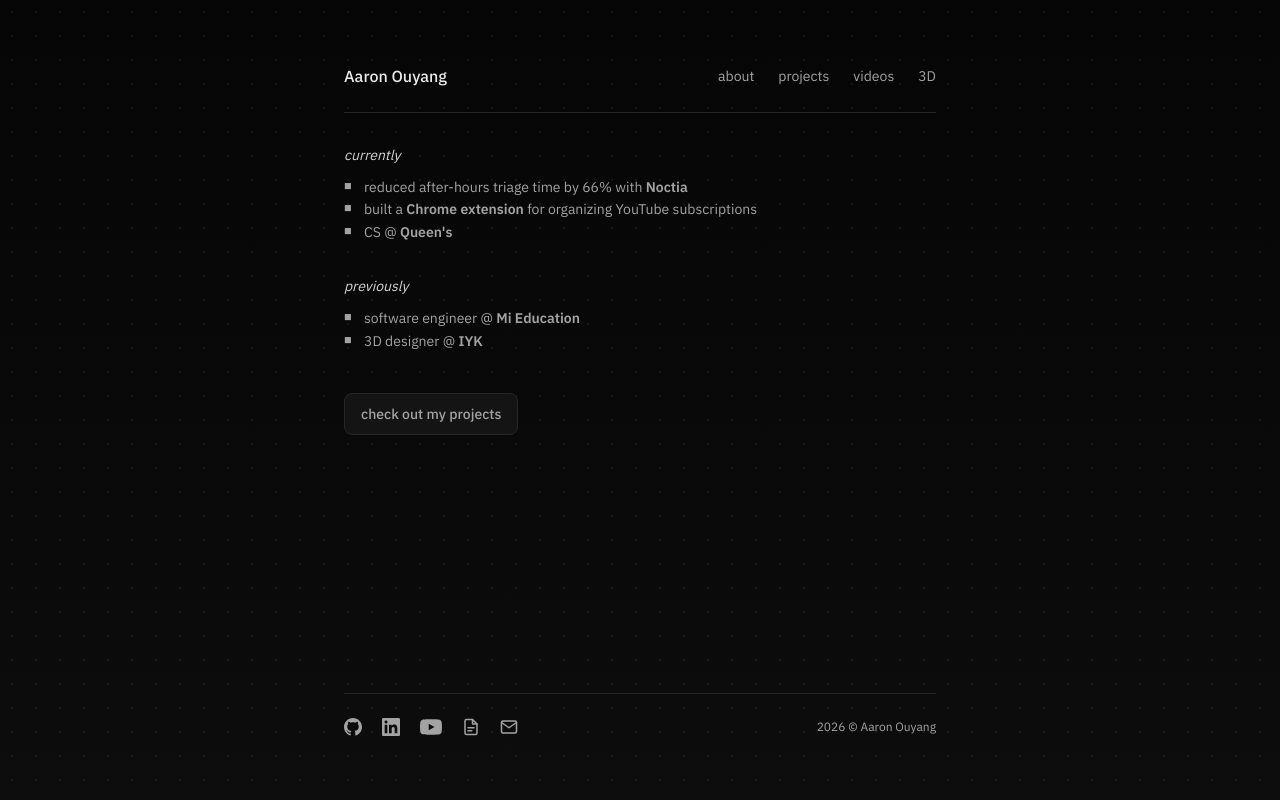
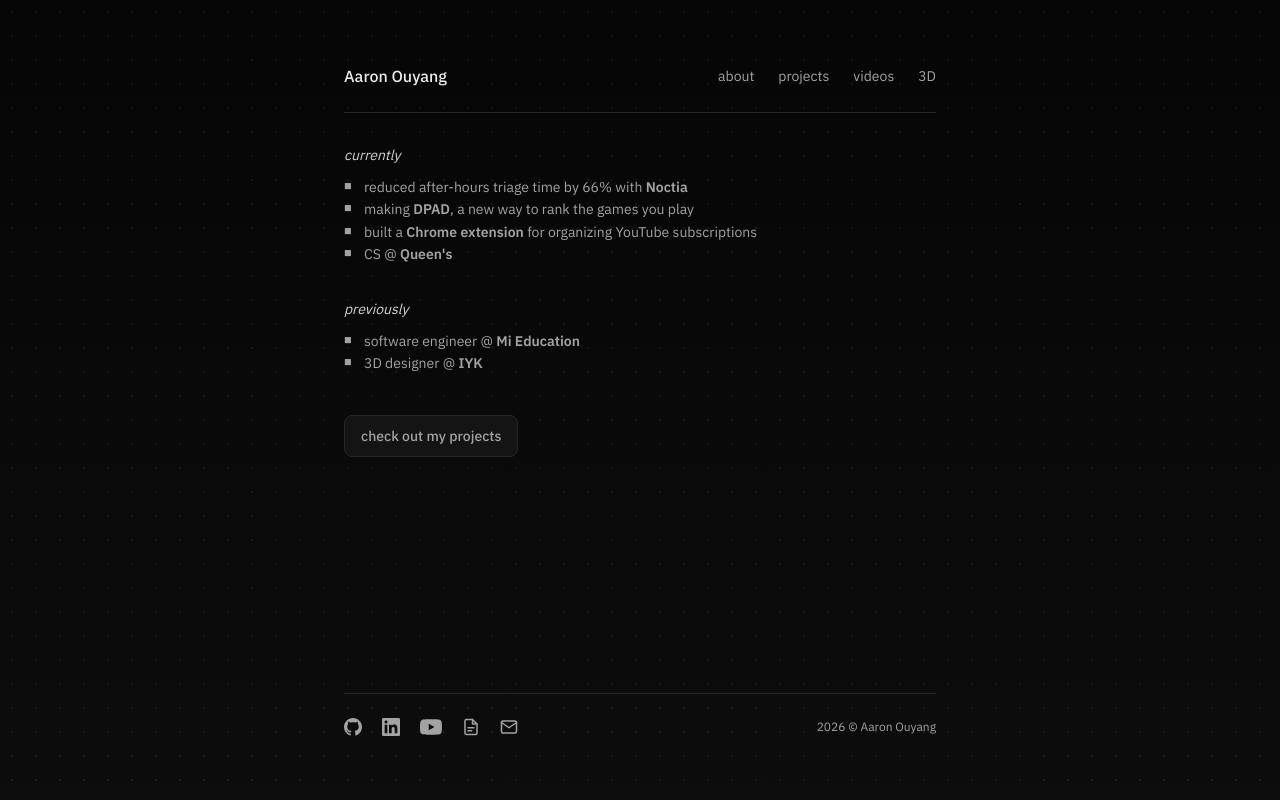
Before and after one commit to aaronouyang/aaronouyang-site, a Next.js app: page /about in a window 1280 px wide. Built offline with nearby package versions, Linux system fonts and the light colour scheme.

Commit message:
added DPAD in projects and about page

```diff
--- a/app/about/page.tsx
+++ b/app/about/page.tsx
@@ -22,6 +22,18 @@ export default function AboutPage() {
               >
                 Noctia
               </Link>
+            </li>
+            <li>
+              making{" "}
+              <Link
+                href="https://dpad.quest/"
+                target="_blank"
+                rel="noreferrer"
+                className="font-semibold underline underline-offset-4"
+              >
+                DPAD
+              </Link>
+              , a new way to rank the games you play
             </li>
             <li>
               built a{" "}
--- a/app/projects/page.tsx
+++ b/app/projects/page.tsx
@@ -10,6 +10,13 @@ const projects = [
     description:
       "After-hours AI receptionist that captures, summarizes, and prioritizes patient calls when offices are closed, helping staff review and follow up more efficiently. Increased after-hours call triage time by 300%.",
     href: "https://www.noctia.ca/",
+    label: "live site",
+  },
+  {
+    title: "DPAD",
+    description:
+      "Social game-ranking site where players build personal ladders with an automatic scoring system, view friends' lists and ratings, and discuss picks in comments.",
+    href: "https://dpad.quest/",
     label: "live site",
   },
   {
```
